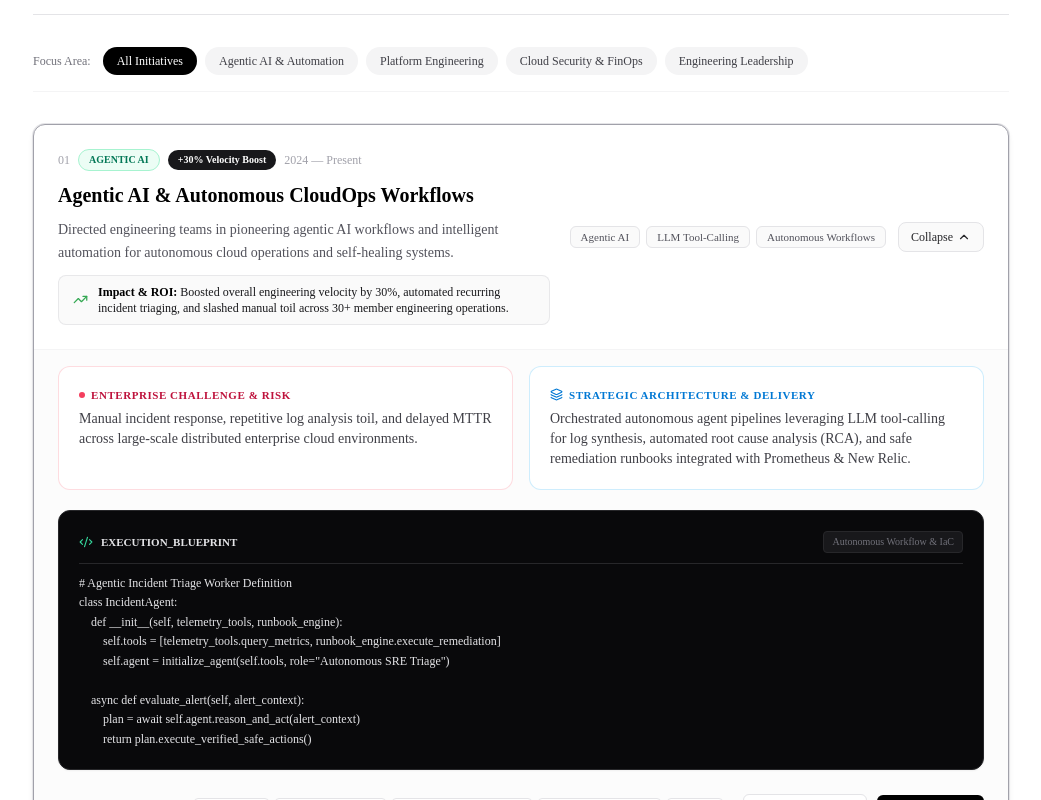
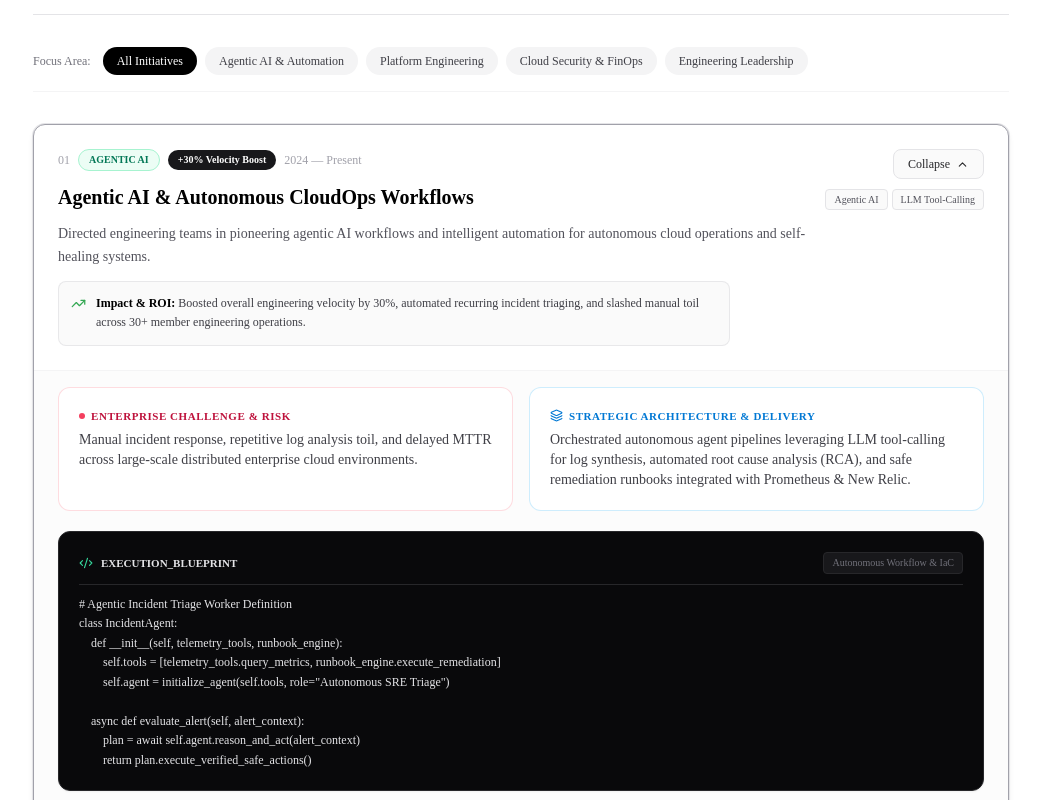
Before and after one commit to dpskanpur/alok_website, a Next.js app: page / in a window 1280 px wide. Shown: the part 2260-3060 px from the top of the page, without its empty margins (119-1160 px from the left). Built offline with nearby package versions, Linux system fonts and the light colour scheme.

Commit message:
fix(ui): align Blueprint button to top, fix green icon alignment, and prevent tags wrapping

```diff
--- a/components/sections/WorkSection.tsx
+++ b/components/sections/WorkSection.tsx
@@ -100,9 +100,9 @@ export default function WorkSection() {
                 {/* Initiative Header Row */}
                 <div
                   onClick={() => toggleExpand(project.id)}
-                  className="p-5 sm:p-6 flex flex-col md:flex-row md:items-center justify-between cursor-pointer select-none gap-5"
+                  className="p-5 sm:p-6 flex flex-col md:flex-row md:items-start justify-between cursor-pointer select-none gap-5"
                 >
-                  <div className="space-y-2.5 flex-1">
+                  <div className="space-y-3 flex-1">
                     <div className="flex flex-wrap items-center gap-2 font-sans text-xs">
                       <span className="text-zinc-400 font-mono font-medium text-xs">0{index + 1}</span>
                       <span className={`px-2.5 py-0.5 border text-[10px] uppercase font-semibold rounded-full ${categoryBadgeStyle}`}>
@@ -126,28 +126,31 @@ export default function WorkSection() {
                     </p>
 
                     {/* Measurable Business & Velocity Impact Callout */}
-                    <div className="flex items-center space-x-2.5 text-xs font-sans text-zinc-900 bg-zinc-50 border border-zinc-200/80 px-3.5 py-2 rounded-lg w-fit shadow-xs">
-                      <TrendingUp size={15} className="text-[#34A853] shrink-0" />
-                      <span><strong className="text-black">Impact & ROI:</strong> {project.businessImpact}</span>
+                    <div className="flex items-start space-x-2.5 text-xs font-sans text-zinc-900 bg-zinc-50 border border-zinc-200/80 p-3 rounded-lg w-full max-w-2xl shadow-xs leading-relaxed">
+                      <TrendingUp size={15} className="text-[#34A853] shrink-0 mt-0.5" />
+                      <div>
+                        <strong className="text-black font-semibold">Impact & ROI: </strong>
+                        <span className="text-zinc-700">{project.businessImpact}</span>
+                      </div>
                     </div>
                   </div>
 
-                  {/* Right Tags & Toggle Button */}
-                  <div className="flex items-center justify-between md:justify-end space-x-3 pt-3 md:pt-0 border-t md:border-t-0 border-zinc-100">
-                    <div className="hidden sm:flex flex-wrap gap-1.5 max-w-xs justify-end">
-                      {project.stack.slice(0, 3).map((st) => (
-                        <span key={st} className="text-[11px] font-sans px-2.5 py-0.5 bg-zinc-50 border border-zinc-200 text-zinc-600 rounded-md">
+                  {/* Right Column: Top-Aligned Blueprint Toggle Button & Domain Pills */}
+                  <div className="flex sm:flex-col items-end justify-between sm:justify-start gap-2.5 shrink-0 pt-2 md:pt-0">
+                    <button
+                      className="px-3.5 py-1.5 rounded-lg border border-zinc-200 bg-zinc-50 text-zinc-800 hover:bg-zinc-100 hover:border-zinc-300 transition-colors flex items-center space-x-1.5 text-xs font-medium shadow-2xs"
+                      aria-label="Toggle details"
+                    >
+                      <span className="font-sans text-xs">{isExpanded ? "Collapse" : "Blueprint"}</span>
+                      {isExpanded ? <ChevronUp size={13} /> : <ChevronDown size={13} />}
+                    </button>
+                    <div className="hidden lg:flex flex-wrap gap-1 max-w-[190px] justify-end">
+                      {project.stack.slice(0, 2).map((st) => (
+                        <span key={st} className="text-[10px] font-sans px-2 py-0.5 bg-zinc-50 border border-zinc-200 text-zinc-600 rounded">
                           {st}
                         </span>
                       ))}
                     </div>
-                    <button
-                      className="px-3 py-1.5 rounded-lg border border-zinc-200 bg-zinc-50 text-zinc-800 hover:bg-zinc-100 hover:border-zinc-300 transition-colors flex items-center space-x-1 text-xs font-medium"
-                      aria-label="Toggle details"
-                    >
-                      <span className="font-sans text-xs hidden sm:inline">{isExpanded ? "Collapse" : "Blueprint"}</span>
-                      {isExpanded ? <ChevronUp size={14} /> : <ChevronDown size={14} />}
-                    </button>
                   </div>
                 </div>
 
```
